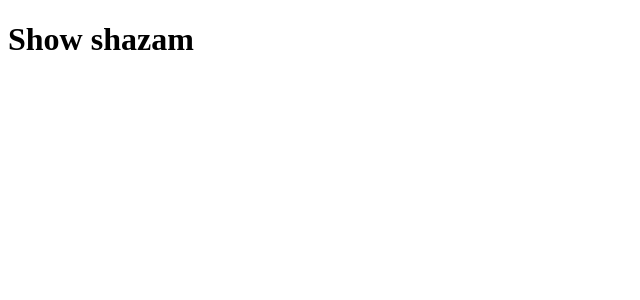
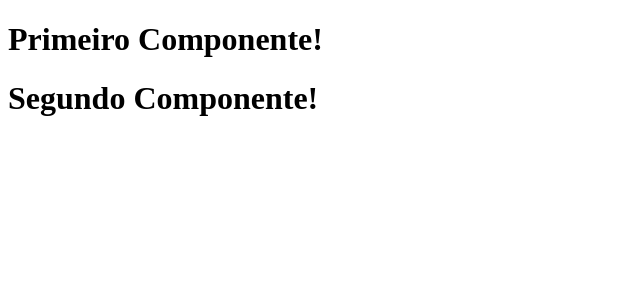
Before and after one commit to joseluizmonteirojr/exercicios-react, a React app: page / in a window 1280 px wide. Shown: the top 300 px of the page, without its empty margins (0-640 px from the left). Built offline with nearby package versions, Linux system fonts and the light colour scheme; the HTML template or start-up script is replaced by a standard one.

Commit message:
Seção 3 - Aula 23 - Exportando mais de um componente

```diff
--- a/src/component.jsx
+++ b/src/component.jsx
@@ -1,6 +1,11 @@
 import React from 'react';
 
+export const Primeiro = props => (
+    <h1>Primeiro Componente!</h1>
+);
 
-export default props => (
-    <h1>{props.value}</h1>
-)
+export const Segundo = props => (
+    <h1> Segundo Componente!</h1>
+);
+
+// export { Primeiro, Segundo };
--- a/src/index.jsx
+++ b/src/index.jsx
@@ -1,9 +1,10 @@
 import React from 'react';
 import ReactDOM from 'react-dom';
-import Component from './component';
+import { Primeiro, Segundo } from './component';
 
 
-ReactDOM.render(
-    <Component value='Show shazam'/>,
-    document.getElementById('app')
+ReactDOM.render([
+        <Primeiro key='1'/>,
+        <Segundo key='2'/>
+    ],document.getElementById('app')
 )
```
